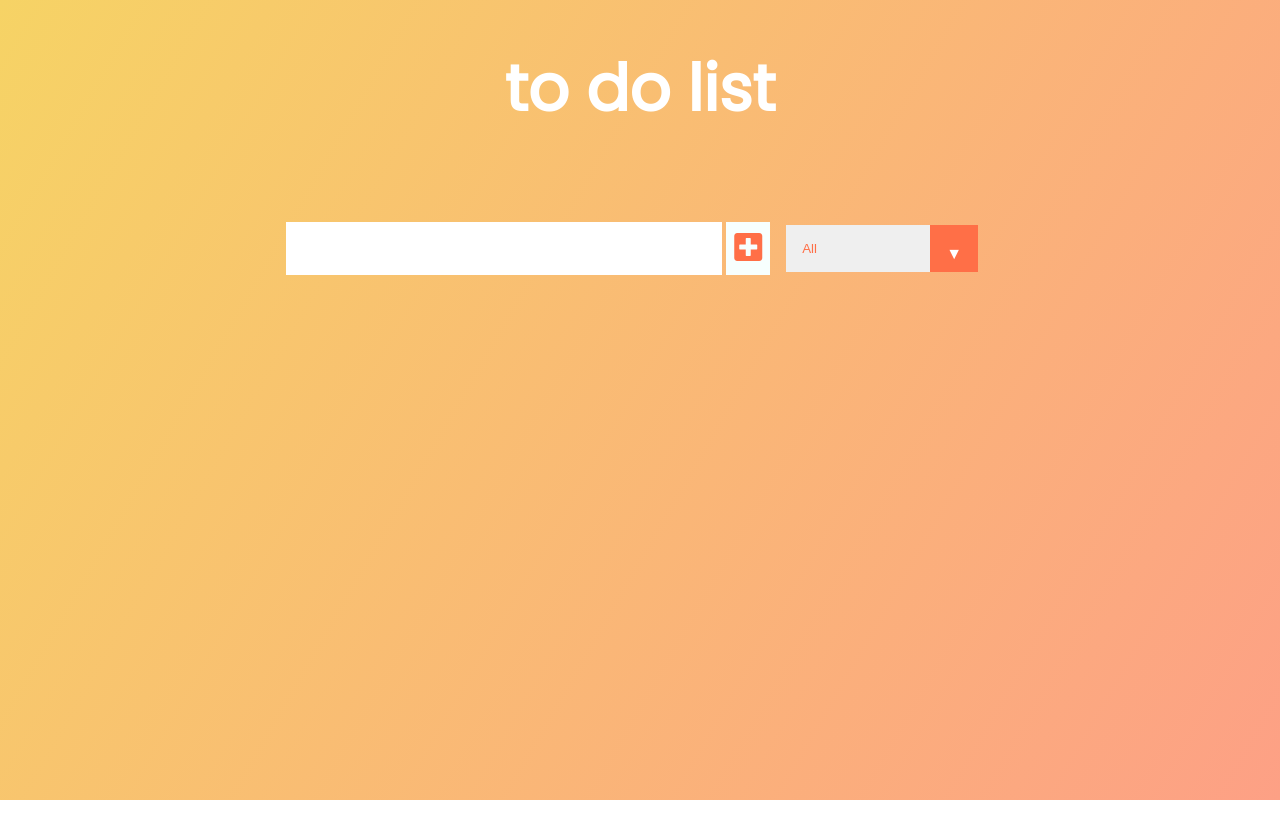
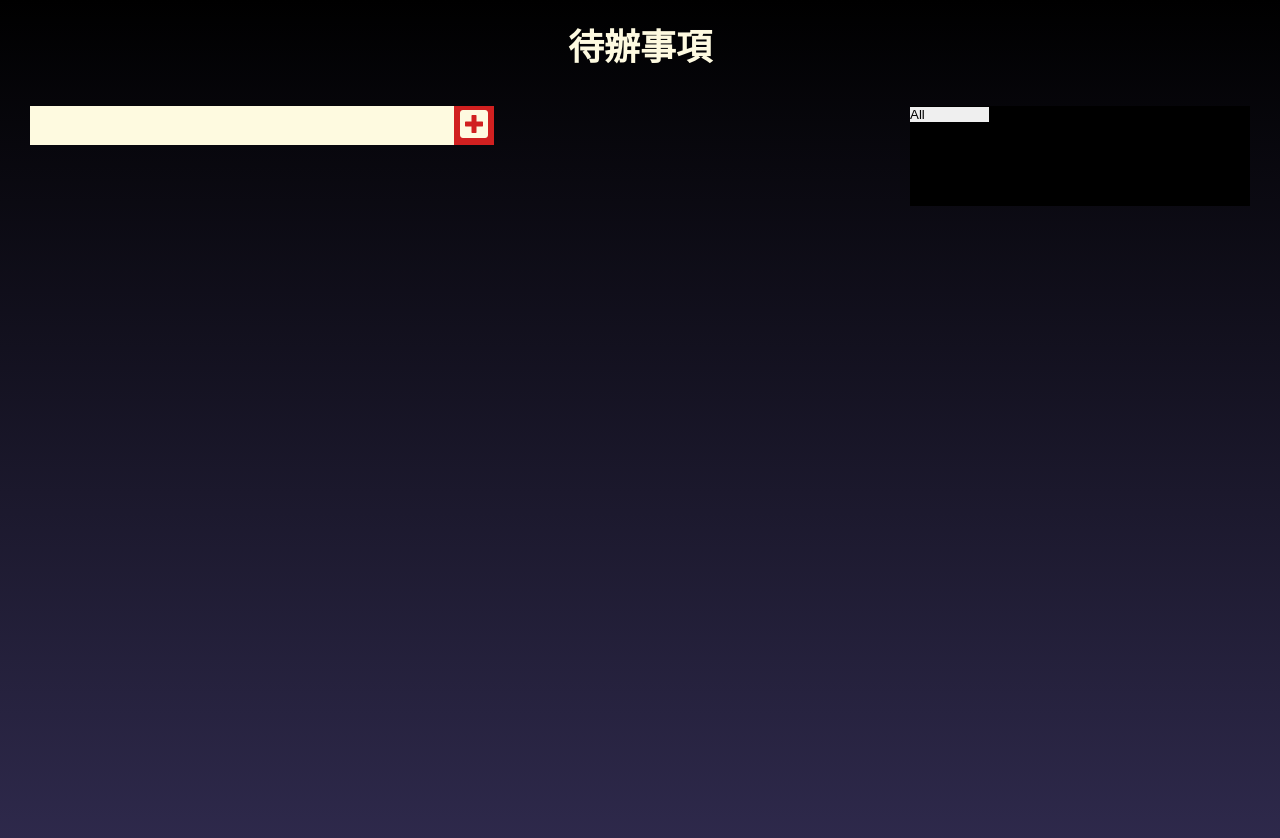
Before and after one commit to vvvvvvii/js-tools, a plain HTML site: page todo-list/index.html in a window 1280 px wide. Before the commit the page ends 800 px from the top, so only its background shows below. Drawn offline with Linux system fonts and the light colour scheme.

Commit message:
scss 介面設定到一半

```diff
--- /dev/null
+++ b/todo-list/_font.scss
@@ -0,0 +1,35 @@
+//font family
+@import url('https://fonts.googleapis.com/css2?family=Poppins&display=swap');
+
+//font-weight
+.font-bold{
+    font-weight: bold;
+}
+
+//text-color
+.text-secondary{
+    color: $secondary;
+}
+.text-info{
+    color: $info;
+}
+
+//font-size
+.h1{
+    font-size: 36px;
+}
+.h2{
+    font-size: 32px;
+}
+.h3{
+    font-size: 28px;
+}
+.h4{
+    font-size: 24px;
+}
+.h5{
+    font-size: 20px;
+}
+.h6{
+    font-size: 16px;
+}
--- /dev/null
+++ b/todo-list/_grid.scss
@@ -0,0 +1,26 @@
+.container{
+    height: 100vh;
+    padding: 30px 15px;
+    background-image: linear-gradient(0deg,rgb(47, 42, 77),#000);
+}
+.row{
+    display: flex;
+}
+.col-md-8{
+    @media (min-width: 768px) {
+        width: 80%;
+        @include col-padding;
+    }
+}
+.col-md-4{
+    @media (min-width: 768px) {
+        width: 40%;
+        height: 100px;
+        background: #000;
+        @include col-padding;
+    }
+}
+.col-12{
+    width: 100%;
+    @include col-padding;
+}
--- /dev/null
+++ b/todo-list/_mixin.scss
@@ -0,0 +1,4 @@
+@mixin col-padding{
+    margin-left: 15px;
+    margin-right: 15px;
+}
--- /dev/null
+++ b/todo-list/_reset.scss
@@ -0,0 +1,59 @@
+//css reset
+html, body, div, span, applet, object, iframe,
+h1, h2, h3, h4, h5, h6, p, blockquote, pre,
+a, abbr, acronym, address, big, cite, code,
+del, dfn, em, img, ins, kbd, q, s, samp,
+small, strike, strong, sub, sup, tt, var,
+b, u, i, center,
+dl, dt, dd, ol, ul, li,
+fieldset, form, label, legend,
+table, caption, tbody, tfoot, thead, tr, th, td,
+article, aside, canvas, details, embed,
+figure, figcaption, footer, header, hgroup,
+menu, nav, output, ruby, section, summary,
+time, mark, audio, video {
+	margin: 0;
+	padding: 0;
+	border: 0;
+	font-size: 100%;
+	font: inherit;
+	vertical-align: baseline;
+}
+/* HTML5 display-role reset for older browsers */
+article, aside, details, figcaption, figure,
+footer, header, hgroup, menu, nav, section {
+	display: block;
+}
+body {
+    line-height: 1;
+    box-sizing:border-box;
+    font-family: 'Poppins', sans-serif;
+}
+ol, ul {
+	list-style: none;
+}
+blockquote, q {
+	quotes: none;
+}
+blockquote:before, blockquote:after,
+q:before, q:after {
+	content: '';
+	content: none;
+}
+table {
+	border-collapse: collapse;
+	border-spacing: 0;
+}
+form input, form button{
+    border: none;
+}
+select{
+    -webkit-appearance: none;
+    -moz-appearance: none;
+    -ms-appearance: none;
+    appearance: none;
+    outline: 0;
+    border: 0;
+    box-shadow: none;
+    background-image: none;
+}
--- /dev/null
+++ b/todo-list/_utils.scss
@@ -0,0 +1,40 @@
+//center
+.m0-auto{
+    margin: 0 auto;
+}
+.text-center{
+    text-align: center;
+}
+//range
+.p-0{
+    padding: 0;
+}
+.mb-1{
+    margin-bottom: 40px;
+}
+//flex
+.d-none{
+    display: none;
+}
+.d-flex{
+    display: flex;
+}
+.d-md-block{
+    @media (min-width: 768px) {
+        display: block;
+    }
+}
+
+//bg-colors
+.bg-secondary{
+    background: $secondary;
+}
+.bg-safe{
+    background: $safe;
+}
+.bg-danger{
+    background: $danger;
+}
+.bg-info{
+    background: $info;
+}
--- /dev/null
+++ b/todo-list/_variables.scss
@@ -0,0 +1,6 @@
+//color
+$primary: #18048d;
+$secondary: #fefae0;
+$safe: #83c591;
+$danger: #d12020;
+$info: #d3ba4d;
--- a/todo-list/all.scss
+++ b/todo-list/all.scss
@@ -1,5 +1,15 @@
-@import url('https://fonts.googleapis.com/css2?family=Poppins&display=swap');
+@import "reset";
+@import "variables";
+@import "mixin";
 
+@import "grid";
+@import "font";
+@import "utils";
+
+
+
+
+/*
 *{
     margin: 0;
     padding: 0;
@@ -153,3 +163,4 @@ select{
         padding: 1rem;
     }
 }
+*/
--- a/todo-list/index.html
+++ b/todo-list/index.html
@@ -8,6 +8,34 @@
     <title>To Do List</title>
 </head>
 <body>
+    <div class="container">
+        <div class="row mb-1">
+            <h1 class="h1 text-secondary font-bold m0-auto">待辦事項</h1>
+        </div>
+        <div class="row">
+            <div class="col-md-8 col-12">
+                <form class="d-flex">
+                    <input type="text" class="todo-input h2 bg-secondary">
+                    <button type="submit" class="todo-button h2 bg-danger">
+                        <i class="fas fa-plus-square text-secondary"></i>
+                    </button>
+                </form>
+                <div class="todo-container">
+                    <ul class="todo-list"></ul>
+                </div>
+            </div>
+            <div class="col-md-4 d-md-block d-none">
+                <div class="select">
+                    <select name="todos" class="filter-todo">
+                        <option value="all">All</option>
+                        <option value="completed">Completed</option>
+                        <option value="uncompleted">Uncompleted</option>
+                    </select>
+                </div>
+            </div>
+        </div>
+    </div>
+<!--
     <header>
         <h1>to do list</h1>
     </header>
@@ -15,7 +43,7 @@
         <div>
             <input type="text" class="todo-input">
             <button type="submit" class="todo-button">
-                <i class="fas fa-plus-square"></i><!--plus btn-->
+                <i class="fas fa-plus-square"></i>
             </button>
         </div>
         <div class="select">
@@ -29,6 +57,8 @@
     <div class="todo-container">
         <ul class="todo-list"></ul>
     </div>
+-->
+
     <script src="./all.js"></script>
 </body>
 </html>
```
Also changed, not shown: todo-list/all.css, 1 other file.
